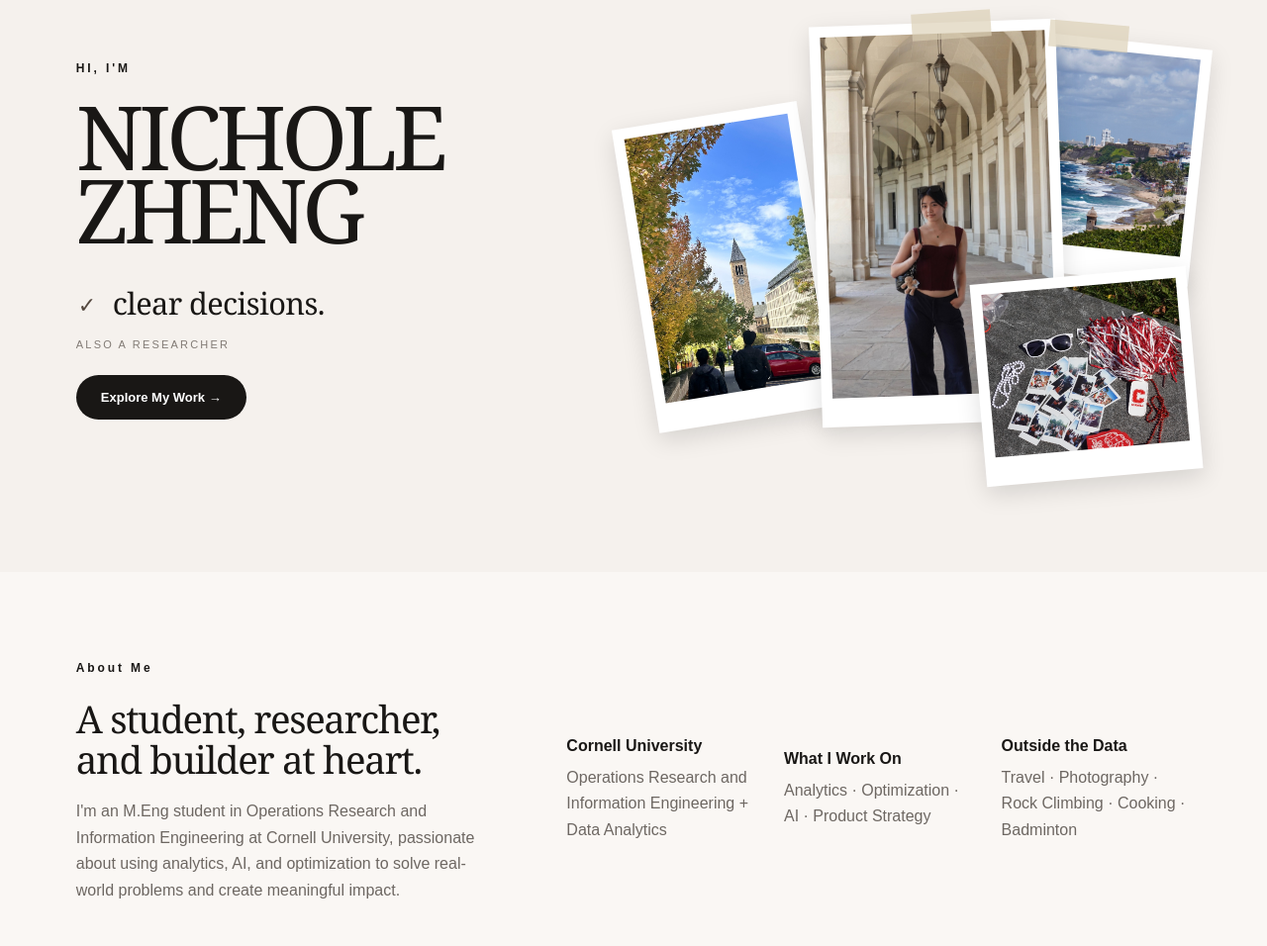
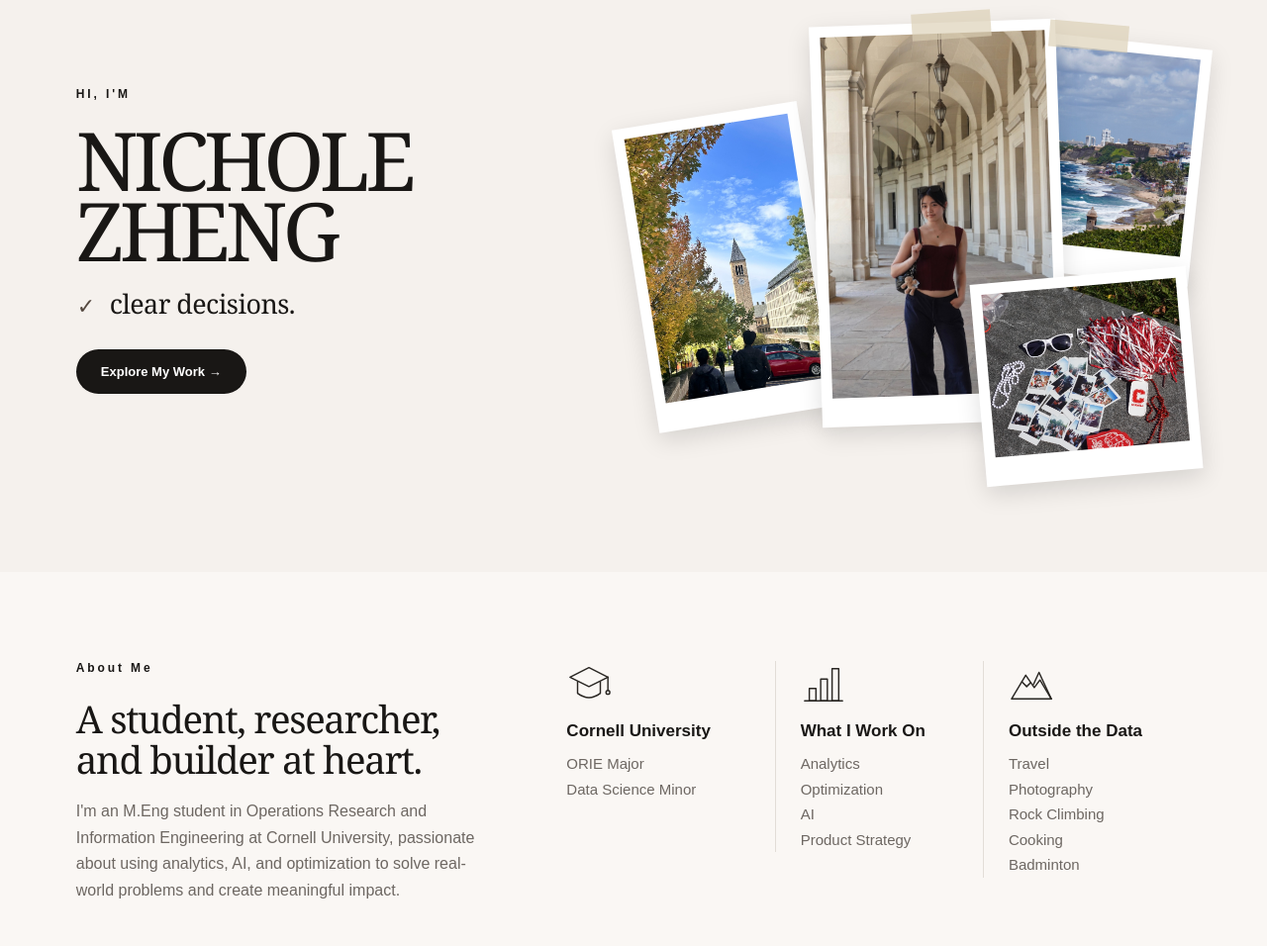
Before and after one commit to Nicholezheng123/try_website, a plain HTML site: page index.html in a window 1280 px wide. Shown: the part 144-1100 px from the top of the page at 99% size. Drawn offline with Linux system fonts and the light colour scheme.

Commit message:
Refactor styles for hero and facts sections
Adjusted font sizes and spacing in the hero section and facts layout. Removed the tiny class and updated the structure of the facts section.

```diff
--- a/index.html
+++ b/index.html
@@ -130,10 +130,12 @@ img {
   margin-bottom: 24px;
 }
 
+/* Slightly smaller name and tighter spacing */
+
 .hero h1 {
-  font: normal clamp(70px, 7vw, 118px)/.83 Georgia, "Times New Roman", serif;
+  font: normal clamp(65px, 6.4vw, 105px)/.87 Georgia, "Times New Roman", serif;
   letter-spacing: -.055em;
-  margin: 0 0 32px;
+  margin: 0 0 17px;
 }
 
 /* ANIMATED HERO TAGLINE */
@@ -141,13 +143,13 @@ img {
 .hero-tagline {
   display: flex;
   align-items: center;
-  gap: 13px;
-  min-height: 52px;
-  margin: 0 0 10px;
+  gap: 12px;
+  min-height: 43px;
+  margin: 0 0 25px;
 }
 
 .tagline-text {
-  font: normal clamp(24px, 2.4vw, 37px)/1.2 Georgia, "Times New Roman", serif;
+  font: normal clamp(22px, 2.1vw, 33px)/1.2 Georgia, "Times New Roman", serif;
   letter-spacing: -.02em;
   transition: opacity .3s, transform .3s;
 }
@@ -158,15 +160,15 @@ img {
 }
 
 .tagline-icon {
-  width: 24px;
+  width: 22px;
   flex: none;
   display: grid;
   place-items: center;
 }
 
 .loading-spinner {
-  width: 18px;
-  height: 18px;
+  width: 17px;
+  height: 17px;
   border: 2px solid #d6d0c7;
   border-top-color: var(--ink);
   border-radius: 50%;
@@ -188,13 +190,6 @@ img {
 
 @keyframes spin {
   to { transform: rotate(360deg); }
-}
-
-.tiny {
-  font-size: 11px;
-  letter-spacing: .2em;
-  color: var(--muted);
-  margin: 0 0 25px;
 }
 
 /* POLAROID COLLAGE */
@@ -303,19 +298,52 @@ img {
   color: #6d6762;
 }
 
+/* ABOUT FACTS WITH ICONS */
+
 .facts {
   display: grid;
   grid-template-columns: repeat(3, 1fr);
-  gap: 28px;
-  align-items: center;
+  gap: 0;
+  align-items: start;
+}
+
+.fact {
+  padding: 0 25px;
+  border-left: 1px solid #e2ddd7;
+}
+
+.fact:first-child {
+  border-left: none;
+  padding-left: 0;
+}
+
+.fact-icon {
+  width: 46px;
+  height: 46px;
+  margin-bottom: 15px;
+  color: #292622;
+}
+
+.fact-icon svg {
+  width: 100%;
+  height: 100%;
+  stroke: currentColor;
+  fill: none;
+  stroke-width: 1.5;
+  stroke-linecap: round;
+  stroke-linejoin: round;
 }
 
 .facts h3 {
-  font-size: 16px;
+  font-size: 17px;
   margin: 0 0 10px;
 }
 
-.facts p { margin: 0; }
+.facts p {
+  margin: 0;
+  font-size: 15px;
+  line-height: 1.7;
+}
 
 /* WORK */
 
@@ -472,7 +500,10 @@ img {
     padding: 45px 5% 70px;
   }
 
-  .hero h1 { font-size: clamp(58px, 7vw, 85px); }
+  .hero h1 {
+    font-size: clamp(58px, 6.5vw, 80px);
+  }
+
   .collage { height: 370px; }
   .p1 { height: 230px; }
   .p2 { height: 300px; }
@@ -483,8 +514,6 @@ img {
     grid-template-columns: 1fr;
     gap: 35px;
   }
-
-  .facts { align-items: start; }
 }
 
 @media (max-width: 680px) {
@@ -520,8 +549,12 @@ img {
     min-height: 0;
   }
 
-  .hero h1 { font-size: clamp(66px, 16vw, 100px); }
-  .tagline-text { font-size: 27px; }
+  .hero h1 {
+    font-size: clamp(60px, 14vw, 88px);
+    margin-bottom: 15px;
+  }
+
+  .tagline-text { font-size: 25px; }
 
   .collage { height: 370px; }
   .p1 { left: 3%; width: 31%; }
@@ -533,8 +566,17 @@ img {
 
   .facts {
     grid-template-columns: 1fr;
-    gap: 24px;
+    gap: 30px;
   }
+
+  .fact,
+  .fact:first-child {
+    padding: 0 0 22px;
+    border-left: none;
+    border-bottom: 1px solid #e2ddd7;
+  }
+
+  .fact:last-child { border-bottom: none; }
 
   .work { padding: 70px 7%; }
   .cards { grid-template-columns: 1fr; }
@@ -601,8 +643,6 @@ img {
       </span>
     </div>
 
-    <div class="tiny">ALSO A RESEARCHER</div>
-
     <a class="btn" href="#work">
       Explore My Work →
     </a>
@@ -653,28 +693,68 @@ img {
   </div>
 
   <div class="facts reveal">
-    <div>
+
+    <!-- CORNELL UNIVERSITY -->
+
+    <div class="fact">
+      <div class="fact-icon" aria-hidden="true">
+        <svg viewBox="0 0 48 48">
+          <path d="M4 17L24 7l20 10-20 10L4 17Z"/>
+          <path d="M12 22v12c8 6 16 6 24 0V22"/>
+          <path d="M44 17v14"/>
+          <circle cx="44" cy="33" r="2"/>
+        </svg>
+      </div>
+
       <h3>Cornell University</h3>
       <p>
-        Operations Research and Information Engineering
-        + Data Analytics
+        ORIE Major<br>
+        Data Science Minor
       </p>
     </div>
 
-    <div>
+    <!-- WHAT I WORK ON -->
+
+    <div class="fact">
+      <div class="fact-icon" aria-hidden="true">
+        <svg viewBox="0 0 48 48">
+          <path d="M4 42h40"/>
+          <rect x="9" y="29" width="7" height="13"/>
+          <rect x="21" y="19" width="7" height="23"/>
+          <rect x="33" y="8" width="7" height="34"/>
+        </svg>
+      </div>
+
       <h3>What I Work On</h3>
       <p>
-        Analytics · Optimization · AI · Product Strategy
+        Analytics<br>
+        Optimization<br>
+        AI<br>
+        Product Strategy
       </p>
     </div>
 
-    <div id="life">
+    <!-- OUTSIDE THE DATA -->
+
+    <div class="fact" id="life">
+      <div class="fact-icon" aria-hidden="true">
+        <svg viewBox="0 0 48 48">
+          <path d="M3 40L18 15l9 13 6-8 12 20H3Z"/>
+          <path d="M26 25l6-13 13 28"/>
+          <path d="M14 22l5 5 4-4"/>
+        </svg>
+      </div>
+
       <h3>Outside the Data</h3>
       <p>
-        Travel · Photography · Rock Climbing ·
-        Cooking · Badminton
+        Travel<br>
+        Photography<br>
+        Rock Climbing<br>
+        Cooking<br>
+        Badminton
       </p>
     </div>
+
   </div>
 </section>
 
```
